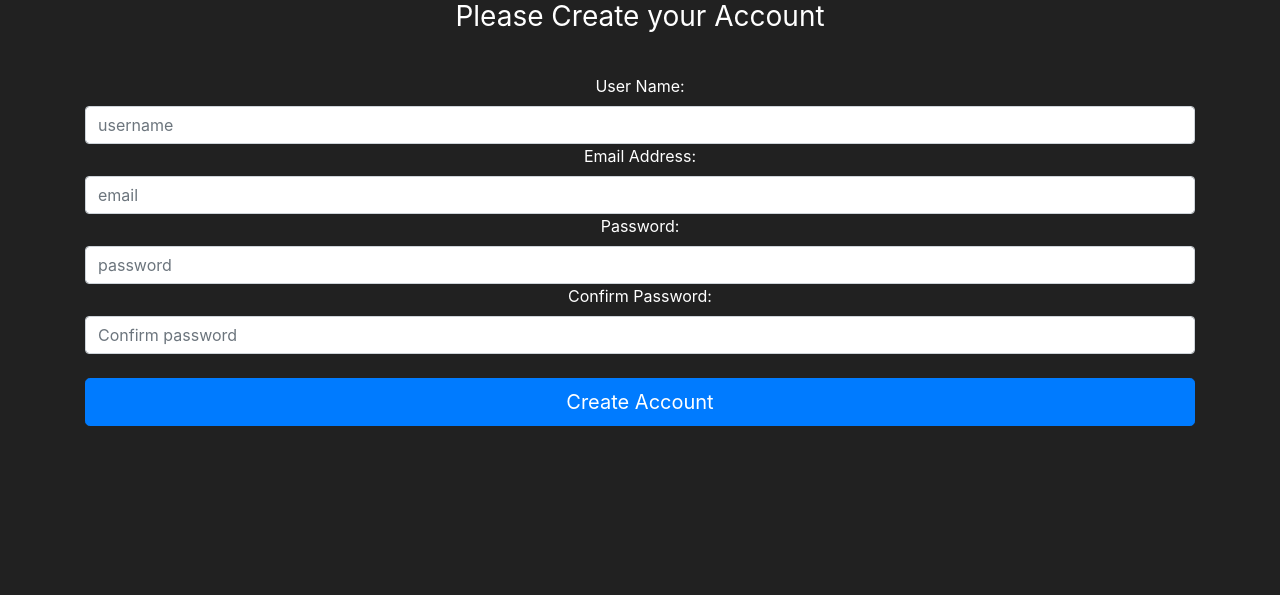
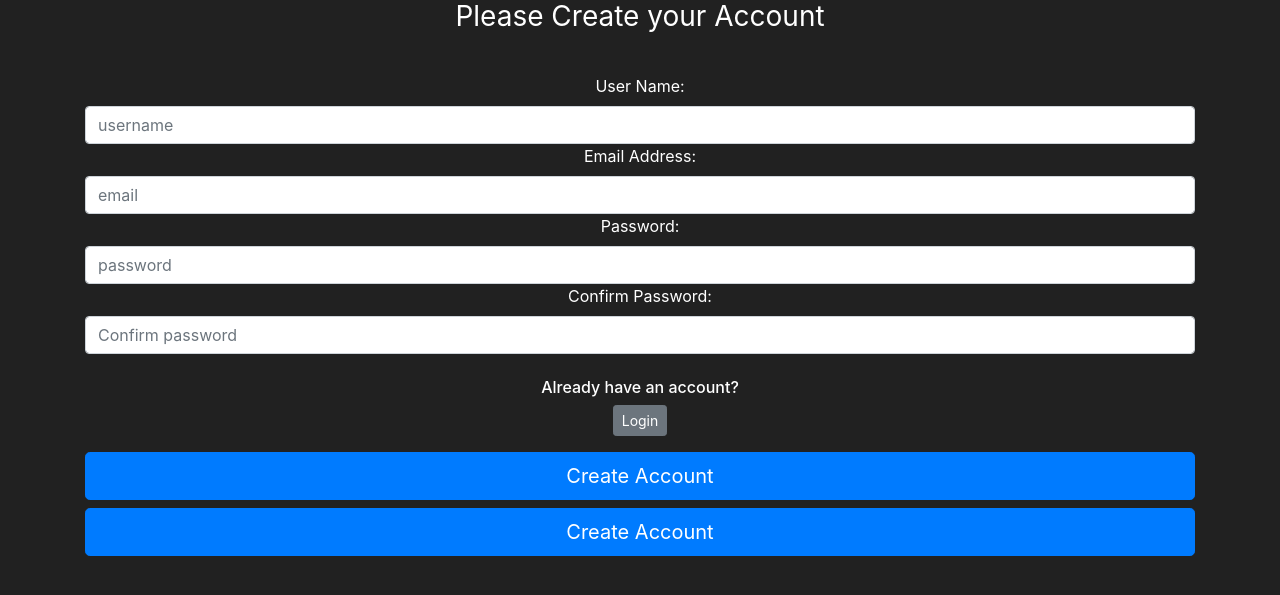
Before and after one commit to Lyarkh/FreeCodeCamp_Courses, a Flask app: page /register in a window 1280 px wide. Shown: the part 56-651 px from the top of the page. Run offline with Flask 3, Linux system fonts and the light colour scheme; some libraries are stand-ins or nearby versions.

Commit message:
Adicionando botao de rediricionamento para a pagina de login na pagina de registro

```diff
--- a/Flask_Course_Web_Application/flask_course_web_application/Flask_Market/market/templates/register.html
+++ b/Flask_Course_Web_Application/flask_course_web_application/Flask_Market/market/templates/register.html
@@ -26,6 +26,12 @@
             {{ form.password2(class="form-control", placeholder="Confirm password") }}
 
             <br>
+            <div class="checkbox mb-3">
+                <h6>Already have an account?</h6>
+                <a href="{{ url_for('login_page') }}" class="btn btn-sm btn-secondary">Login</a>
+            </div>
+
+            {{ form.submit(class="btn btn-lg btn-block btn-primary") }}
             {{ form.submit(class="btn btn-lg btn-block btn-primary")}}
         </form>
     </div>
```
